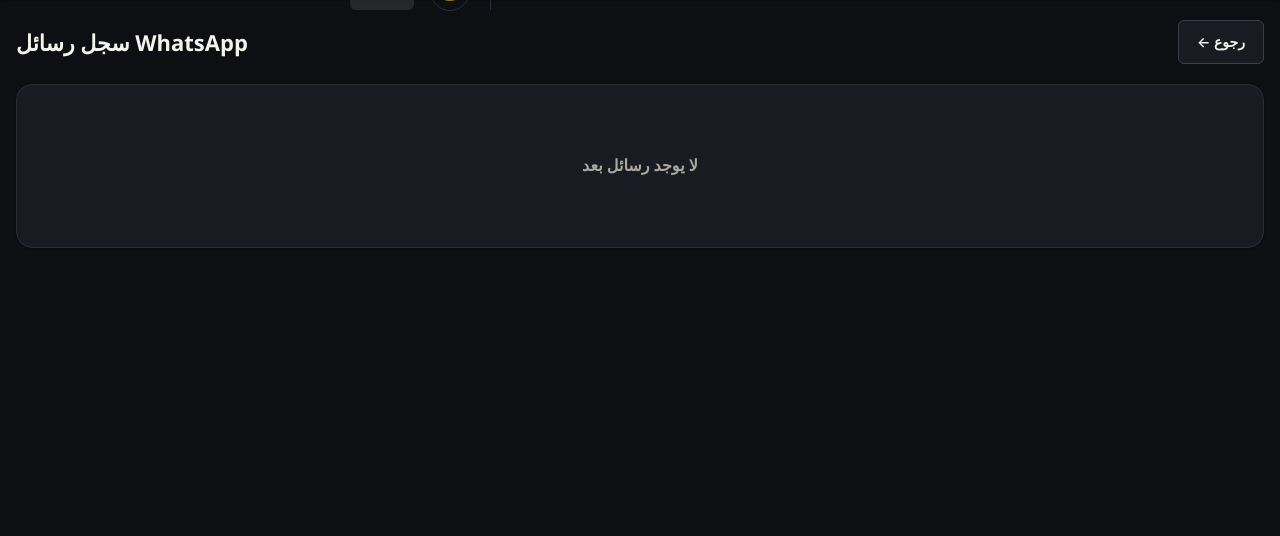
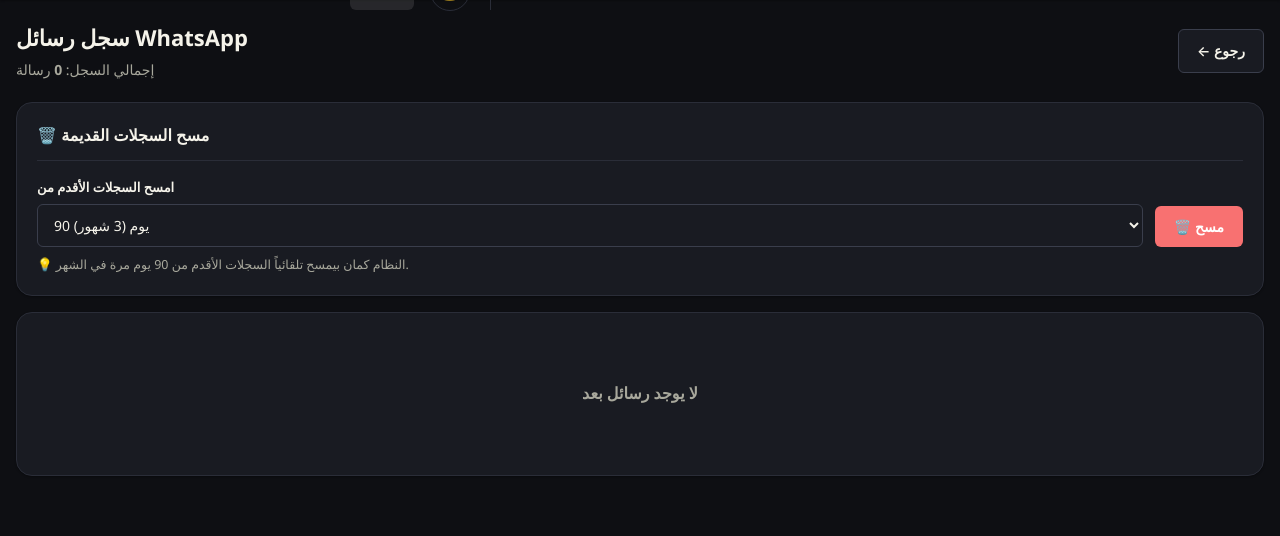
Before and after one commit to oneit11/one-tracking, a Flask app: page /admin/wa/logs in a window 1280 px wide. Shown: the part 60-596 px from the top of the page. Run offline with Flask 3, Linux system fonts and the light colour scheme; a user stored in the database is signed in; data that the repository does not hold is empty; some libraries are stand-ins or nearby versions.

Commit message:
feat: add manual + auto cleanup for old WhatsApp logs

```diff
--- a/routes/admin.py
+++ b/routes/admin.py
@@ -1055,8 +1055,40 @@ def wa_test():
 @admin_bp.route("/wa/logs")
 @admin_required
 def wa_logs():
+    # Piggyback: auto-purge rows older than 90 days on each page view. Cheap
+    # (one delete with an indexed timestamp), keeps the table lean without a
+    # separate scheduler.
+    try:
+        cutoff = datetime.utcnow() - timedelta(days=90)
+        purged = WhatsAppLog.query.filter(WhatsAppLog.sent_at < cutoff).delete(synchronize_session=False)
+        if purged:
+            db.session.commit()
+    except Exception:
+        db.session.rollback()
+
     logs = WhatsAppLog.query.order_by(desc(WhatsAppLog.sent_at)).limit(200).all()
-    return render_template("admin/wa_logs.html", logs=logs)
+    total_count = WhatsAppLog.query.count()
+    return render_template("admin/wa_logs.html", logs=logs, total_count=total_count)
+
+
+@admin_bp.route("/wa/logs/clear", methods=["POST"])
+@admin_required
+def wa_logs_clear():
+    """Delete WhatsApp log rows older than the requested age. Keeps the table
+    lean — thousands of rows slow down dedupe queries and the log page load."""
+    age = request.form.get("age", "90").strip()
+    if age == "all":
+        deleted = WhatsAppLog.query.delete(synchronize_session=False)
+    else:
+        try:
+            days = int(age)
+        except ValueError:
+            days = 90
+        cutoff = datetime.utcnow() - timedelta(days=days)
+        deleted = WhatsAppLog.query.filter(WhatsAppLog.sent_at < cutoff).delete(synchronize_session=False)
+    db.session.commit()
+    flash(f"تم مسح {deleted} سجل رسائل ✅", "success")
+    return redirect(url_for("admin.wa_logs"))
 
 
 # ================= Follow-up Appointments =================
--- a/templates/admin/wa_logs.html
+++ b/templates/admin/wa_logs.html
@@ -2,8 +2,35 @@
 {% block title %}سجل رسائل WhatsApp{% endblock %}
 {% block content %}
 <div class="page-header">
-    <h1 class="page-title">سجل رسائل WhatsApp</h1>
+    <div>
+        <h1 class="page-title">سجل رسائل WhatsApp</h1>
+        <p class="page-subtitle">إجمالي السجل: <strong>{{ total_count }}</strong> رسالة</p>
+    </div>
     <a href="{{ url_for('admin.wa_home') }}" class="btn btn-secondary">← رجوع</a>
+</div>
+
+<div class="card mb-4">
+    <div class="card-header">
+        <h3 class="card-title">🗑️ مسح السجلات القديمة</h3>
+    </div>
+    <form method="post" action="{{ url_for('admin.wa_logs_clear') }}"
+          onsubmit="return confirm('متأكد من مسح السجلات؟ ده مش هيتراجع.')"
+          style="display:flex;gap:12px;align-items:end;flex-wrap:wrap">
+        <div class="form-group" style="flex:1;min-width:200px;margin:0">
+            <label class="form-label">امسح السجلات الأقدم من</label>
+            <select name="age" class="form-input">
+                <option value="7">7 أيام</option>
+                <option value="30">30 يوم</option>
+                <option value="90" selected>90 يوم (3 شهور)</option>
+                <option value="180">180 يوم (6 شهور)</option>
+                <option value="all">⚠️ كل السجل (مسح كامل)</option>
+            </select>
+        </div>
+        <button class="btn btn-danger">🗑️ مسح</button>
+    </form>
+    <small class="text-muted" style="display:block;margin-top:8px">
+        💡 النظام كمان بيمسح تلقائياً السجلات الأقدم من 90 يوم مرة في الشهر.
+    </small>
 </div>
 
 <div class="card">
```
